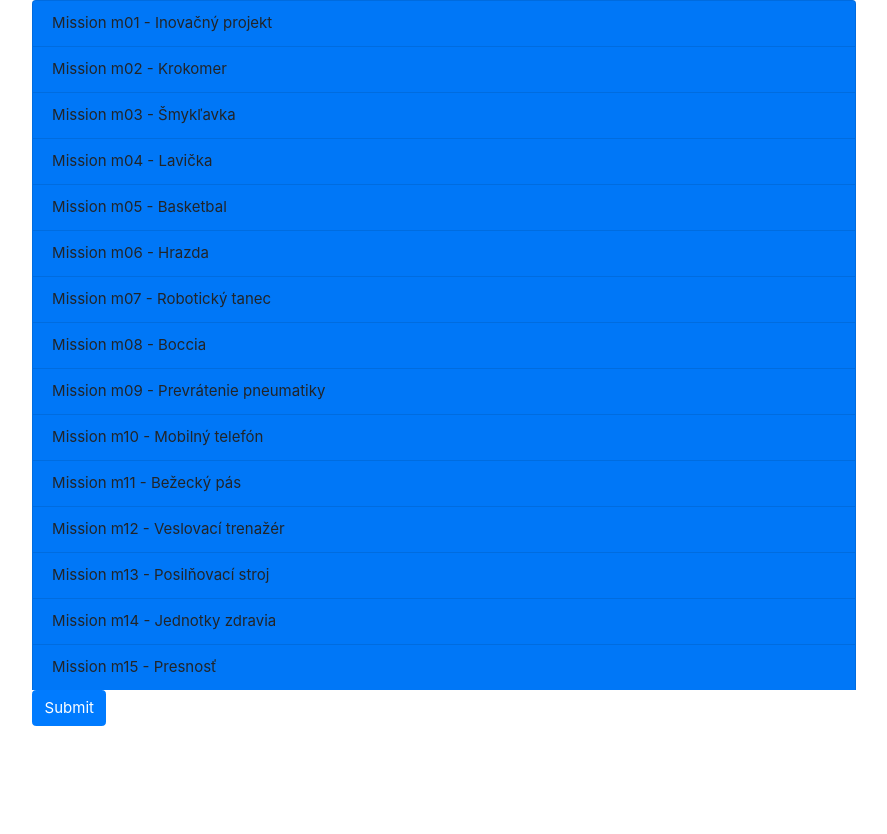
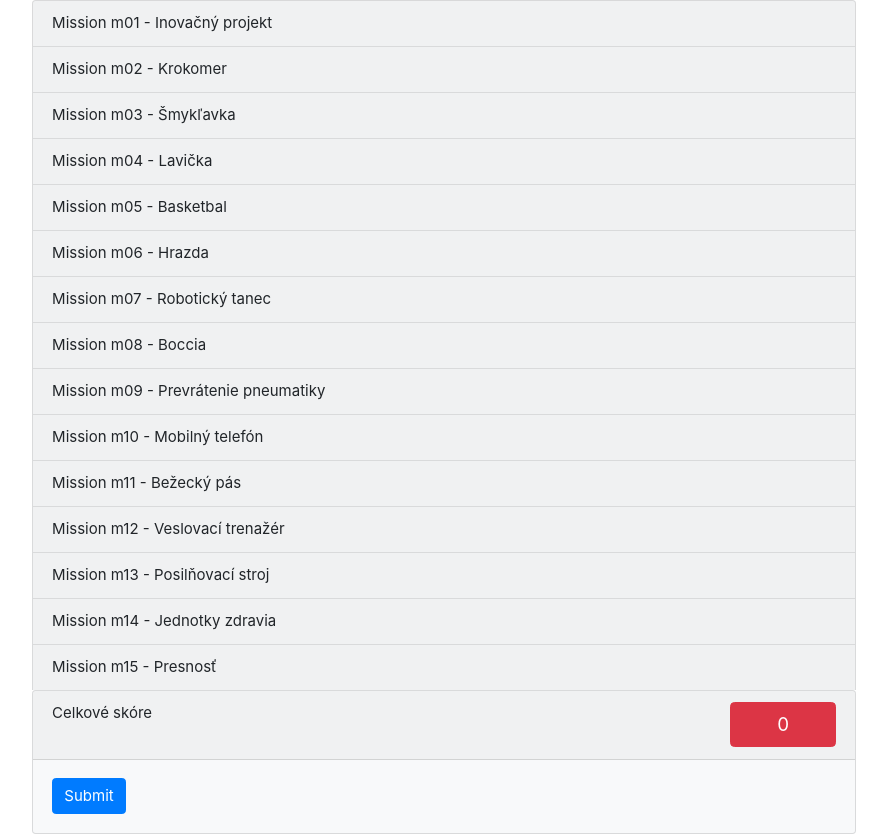
Before and after one commit to FLL-SK/tms, a React app: page /scorer in a window 1280 px wide. Shown: the whole page, without its empty margins (196-1083 px from the left). Before the commit the page ends 800 px from the top, so only its background shows below. Built offline with nearby package versions, Linux system fonts and the light colour scheme.

Commit message:
added total score

```diff
--- a/src/RGScorerPage/RGScp2020/RGScp2020.tsx
+++ b/src/RGScorerPage/RGScp2020/RGScp2020.tsx
@@ -5,10 +5,15 @@ import { Button, Form, Row, Col, Card, Accordion, useAccordionToggle } from 'rea
 
 import { useForm, SubmitHandler, Controller, FormProvider, useWatch } from 'react-hook-form';
 
+import { useTranslation } from 'react-i18next';
+import { txt } from '../../_locales';
+
 import { Scorer } from '../../_components/Scorer';
 import { ScorerPanel } from '../../_components/ScorerPanel';
 import { ButtonRadios } from '../../_components/ScorerQuestion';
 import calcScore from './caclScore';
+
+import '../../_styles/style.css';
 
 type Inputs = {
     m01: { score: number; twopieces: string; size4: string; touching: string };
@@ -45,9 +50,13 @@ export function RGScp2020({ team, onSubmit, details }) {
         */
     };
 
+    const [totalScore, setTotalScore] = useState(0);
+
     const methods = useForm<Inputs>();
+    const { t } = useTranslation();
+
     const handleChange = () => {
-        calcScore(methods);
+        calcScore(methods, setTotalScore);
         console.log('Errors', methods.errors);
     };
 
@@ -149,7 +158,22 @@ export function RGScp2020({ team, onSubmit, details }) {
                         </Row>
                     </ScorerPanel>
                 </Accordion>
-                <Button type="submit">Submit</Button>
+
+                <Card bg={'light'}>
+                    <Card.Header className={'fll_blue_bg'}>
+                        <Row>
+                            <Col>{t(txt.Scorer.totalScore)}</Col>
+                            <Col xs={5} sm={3} lg={2}>
+                                <Button variant="danger" size="lg" block>
+                                    {totalScore}
+                                </Button>
+                            </Col>
+                        </Row>
+                    </Card.Header>
+                    <Card.Body>
+                        <Button type="submit">Submit</Button>
+                    </Card.Body>
+                </Card>
             </Form>
         </Scorer>
     );
--- a/src/RGScorerPage/RGScp2020/caclScore.ts
+++ b/src/RGScorerPage/RGScp2020/caclScore.ts
@@ -1,5 +1,6 @@
-export default function calcScore(methods) {
+export default function calcScore(methods, updateTotalScore: (score: number) => void) {
     const values = methods.getValues();
+    let totalScore = 0;
     methods.clearErrors();
     console.log('Values', values);
     console.log('Errors cleared', methods.errors);
@@ -13,6 +14,7 @@ export default function calcScore(methods) {
                 ? 20
                 : 0;
         methods.setValue('m01.score', s);
+        totalScore += s;
         if (s) console.log('Score M01', s);
     }
 
@@ -26,7 +28,9 @@ export default function calcScore(methods) {
         let i = a.find((i) => i[0] === values.m02.color);
         if (i) s = i[1] as number;
         else s = 0;
+
         methods.setValue('m02.score', s);
+        totalScore += s;
         if (s) console.log('Score M02', s);
     }
 
@@ -38,7 +42,9 @@ export default function calcScore(methods) {
         s += v == '2' ? 10 : v == '1' ? 10 : 0;
         v = values.m03.onTyre;
         s += v == '2' ? 20 : v == '1' ? 20 : 0;
+
         methods.setValue('m03.score', s);
+        totalScore += s;
         if (s) console.log('Score M03', s);
     }
 
@@ -52,6 +58,8 @@ export default function calcScore(methods) {
         }
         v = values.m04.backRemoved;
         s += v == 'yes' ? 15 : 0;
+
+        totalScore += s;
         methods.setValue('m04.score', s);
         if (s) console.log('Score M04', s);
     }
@@ -62,6 +70,8 @@ export default function calcScore(methods) {
         s += v == 'yes' ? 15 : 0;
         v = values.m05.hoopPosition;
         s += v == 'top' ? 25 : v == 'middle' ? 15 : 0;
+
+        totalScore += s;
         methods.setValue('m05.score', s);
         if (s) console.log('Score M05', s);
     }
@@ -72,6 +82,8 @@ export default function calcScore(methods) {
         s += v == 'yes' ? 15 : 0;
         v = values.m06.hangingOn;
         s += v == 'yes' ? 30 : 0;
+
+        totalScore += s;
         methods.setValue('m06.score', s);
         if (s) console.log('Score M06', s);
     }
@@ -79,6 +91,8 @@ export default function calcScore(methods) {
     if (values.m07) {
         let s = 0;
         s = values.m07.onPlace == 'yes' && values.m07.isDancing == 'yes' ? 20 : 0;
+
+        totalScore += s;
         methods.setValue('m07.score', s);
         if (s) console.log('Score M07', s);
     }
@@ -90,6 +104,7 @@ export default function calcScore(methods) {
         s += v * 5;
         s += values.m08.yellowCube == 'yes' ? 10 : 0;
 
+        totalScore += s;
         methods.setValue('m08.score', s);
         if (s) console.log('Score M08', s);
     }
@@ -107,6 +122,8 @@ export default function calcScore(methods) {
             v = values.m09.blackTyrePosition;
             s += v == 'inArea' ? 20 : v == 'onField' ? 15 : 0;
         }
+
+        totalScore += s;
         methods.setValue('m09.score', s);
         if (s) console.log('Score M09', s);
     }
@@ -114,6 +131,8 @@ export default function calcScore(methods) {
     if (values.m10) {
         let s = 0;
         s = values.m10.onField == 'yes' && values.m10.isFlipped == 'yes' ? 15 : 0;
+
+        totalScore += s;
         methods.setValue('m10.score', s);
         if (s) console.log('Score M10', s);
     }
@@ -132,6 +151,8 @@ export default function calcScore(methods) {
         if (i) s = i[1] as number;
         else s = 0;
         if (values.m11.touchedDial == 'yes') s = 0;
+
+        totalScore += s;
         methods.setValue('m11.score', s);
         if (s) console.log('Score M11', s);
     }
@@ -140,6 +161,8 @@ export default function calcScore(methods) {
         let s = 0;
         let v = values.m12.wheelPosition;
         s = v == 'inSmall' ? 30 : v == 'completelyOut' ? 15 : 0;
+
+        totalScore += s;
         methods.setValue('m12.score', s);
         if (s) console.log('Score M12', s);
     }
@@ -155,6 +178,8 @@ export default function calcScore(methods) {
         if (i) s = (i[1] as number) * 1;
         else s = 0;
         if (values.m13.latchUnder == 'no') s = 0;
+
+        totalScore += s;
         methods.setValue('m13.score', s);
         if (s) console.log('Score M13', s);
     }
@@ -169,6 +194,7 @@ export default function calcScore(methods) {
         }
         s = v1 * 5 + v2 * 10;
 
+        totalScore += s;
         methods.setValue('m14.score', s);
         if (s) console.log('Score M14', s);
     }
@@ -187,7 +213,11 @@ export default function calcScore(methods) {
         if (i) s = (i[1] as number) * 1;
         else s = 0;
 
+        totalScore += s;
         methods.setValue('m15.score', s);
         if (s) console.log('Score M15', s);
     }
+
+    console.log('Total score', totalScore);
+    updateTotalScore(totalScore);
 }
--- a/src/_components/ScorerPanel.tsx
+++ b/src/_components/ScorerPanel.tsx
@@ -30,7 +30,7 @@ export function ScorerPanel(props: ScorerPanelProps) {
 
     return (
         <>
-            <Card bg={answered ? 'secondary' : 'primary'}>
+            <Card bg={answered ? 'secondary' : 'light'}>
                 <Accordion.Toggle as={Card.Header} eventKey={mid}>
                     <Row>
                         <Col>
--- a/src/_locales/sk.json
+++ b/src/_locales/sk.json
@@ -14,6 +14,7 @@
     },
     "Scorer": {
         "mission": "Misia",
-        "score": "Skóre"
+        "score": "Skóre",
+        "totalScore": "Celkové skóre"
     }
 }
--- /dev/null
+++ b/src/_styles/style.css
@@ -0,0 +1,3 @@
+.fll_blue_bg {
+    background: #007bff
+}
```
